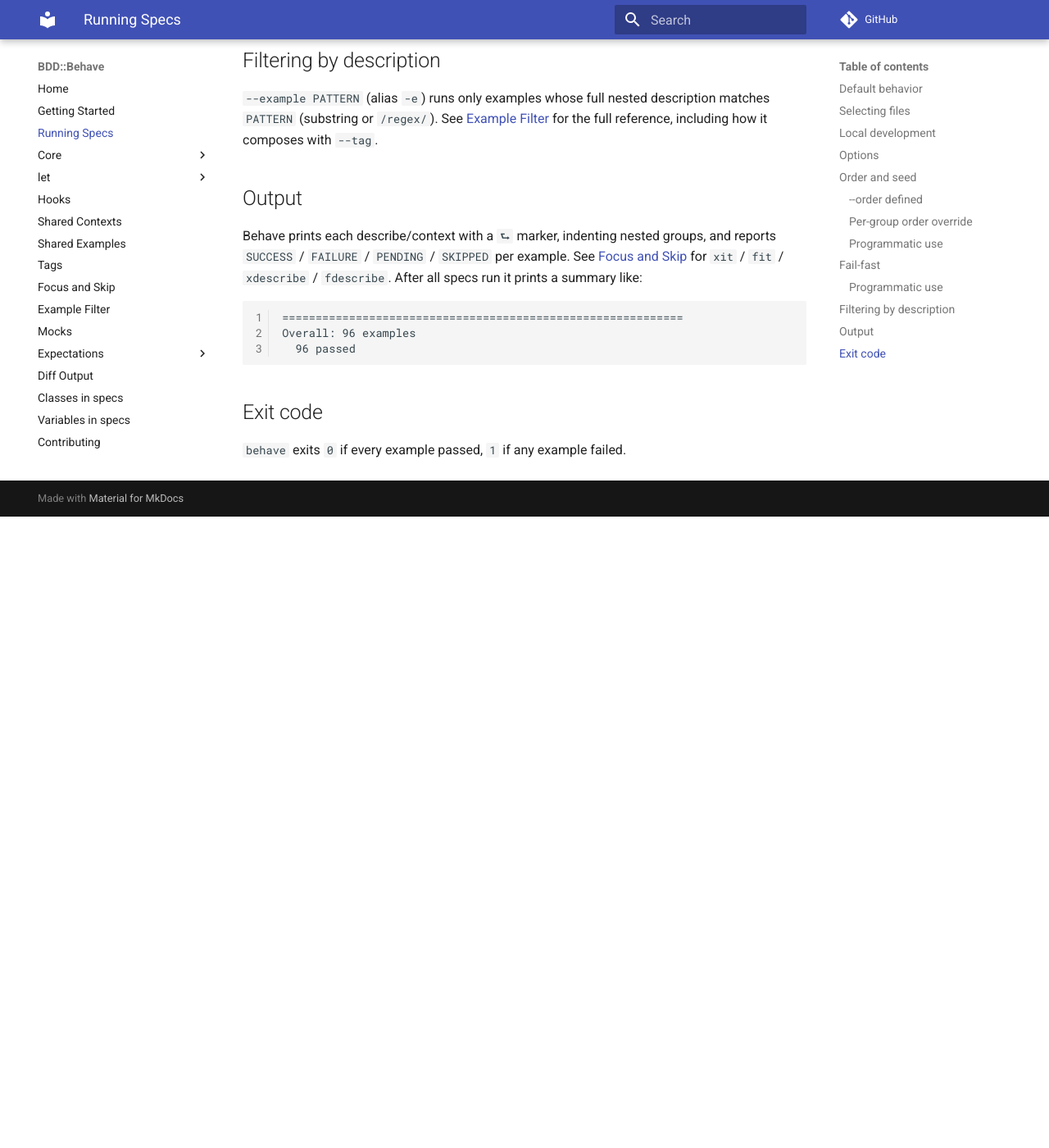
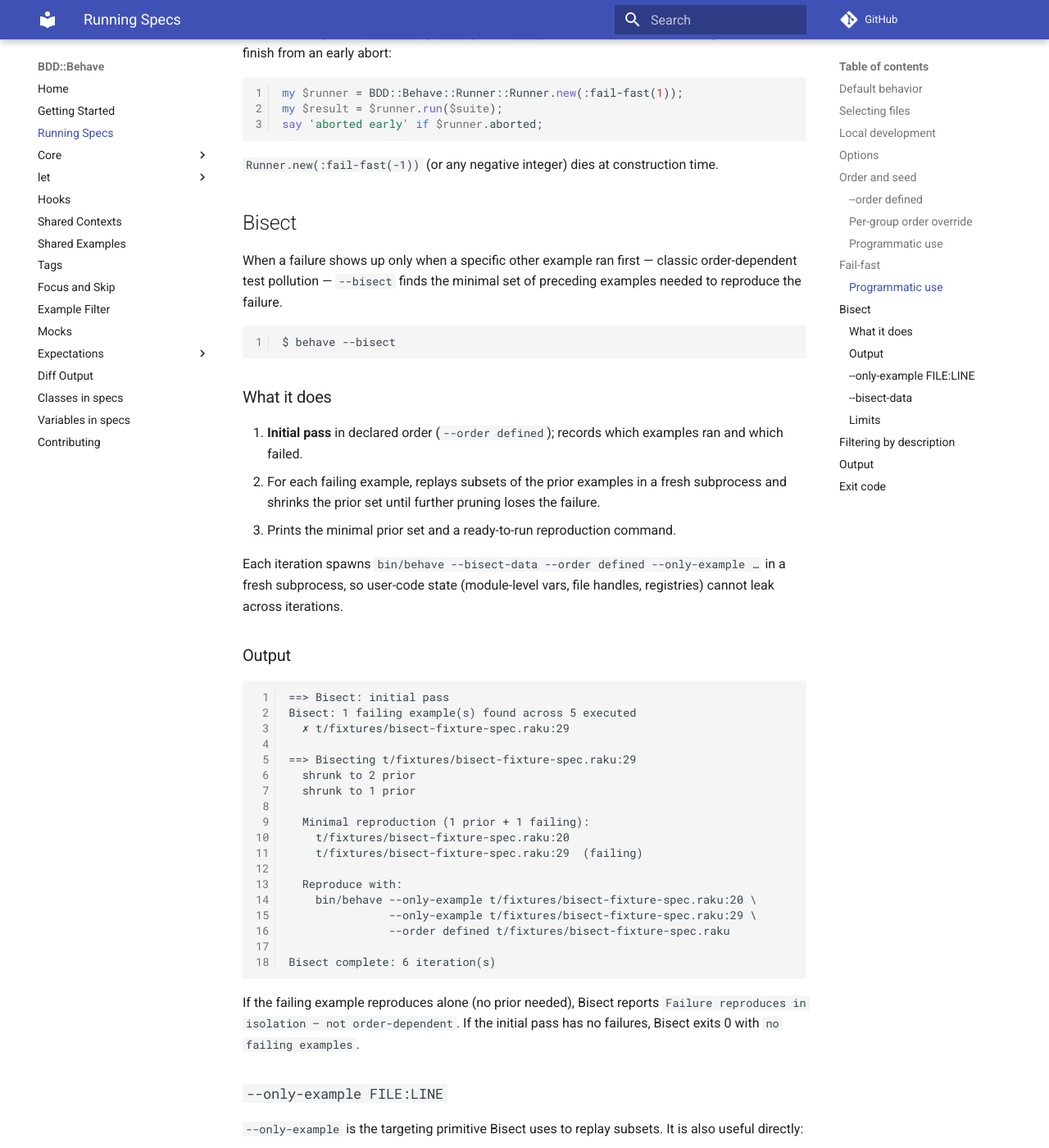
Before and after one commit to gdonald/BDD-Behave, an MkDocs documentation site: the page built from docs-src/docs/running.md, in a window 1280 px wide and 1400 px high, scrolled down 3904 px. Shown: the whole window at 82% size. Built offline with MkDocs 1.6.1 and Material for MkDocs 9.7.7, drawn with Linux system fonts in a browser that asks for light colours; comment, search, counter and statistics services are not loaded; before the commit the page ends 4534 px from its top, so only the background shows below that; some of the changed text lies outside the part shown.

Commit message:
Add bisect for randomly failing specs

````diff
--- a/META6.json
+++ b/META6.json
@@ -11,6 +11,7 @@
   "test-depends": ["Test", "Test::META", "Test::Output"],
   "provides": {
     "BDD::Behave": "lib/BDD/Behave.rakumod",
+    "BDD::Behave::Bisect": "lib/BDD/Behave/Bisect.rakumod",
     "BDD::Behave::Colors": "lib/BDD/Behave/Colors.rakumod",
     "BDD::Behave::DSL": "lib/BDD/Behave/DSL.rakumod",
     "BDD::Behave::Diff": "lib/BDD/Behave/Diff.rakumod",
--- a/docs-src/docs/running.md
+++ b/docs-src/docs/running.md
@@ -42,6 +42,9 @@
 | `--seed N`           | Seed the random-order RNG for reproducible runs. Ignored when `--order=defined`. Auto-generated when omitted and `--order=random`. See [Order and seed](#order-and-seed). |
 | `--fail-fast`        | Stop after the first failed example. Equivalent to `--fail-fast=1`. See [Fail-fast](#fail-fast). |
 | `--fail-fast=N`      | Stop after `N` failed examples (`N` must be a positive integer). See [Fail-fast](#fail-fast). |
+| `--only-example LOC` | Run only examples whose `file:line` matches `LOC` (repeatable; OR semantics). `LOC` is `FILE:LINE` — `FILE` may be absolute, relative, or a basename. See [Bisect](#bisect). |
+| `--bisect`           | Find the minimal set of examples that, run in declared order before each failing example, reproduce the failure. See [Bisect](#bisect). |
+| `--bisect-data`      | Machine-readable output for use by `--bisect`. Suppresses normal output and emits `behave-executed:` / `behave-failed:` lines. See [Bisect](#bisect). |
 
 ## Order and seed
 
@@ -140,6 +143,76 @@
 
 `Runner.new(:fail-fast(-1))` (or any negative integer) dies at construction time.
 
+## Bisect
+
+When a failure shows up only when a specific other example ran first — classic order-dependent test pollution — `--bisect` finds the minimal set of preceding examples needed to reproduce the failure.
+
+```shell
+$ behave --bisect
+```
+
+### What it does
+
+1. **Initial pass** in declared order (`--order defined`); records which examples ran and which failed.
+2. For each failing example, replays subsets of the prior examples in a fresh subprocess and shrinks the prior set until further pruning loses the failure.
+3. Prints the minimal prior set and a ready-to-run reproduction command.
+
+Each iteration spawns `bin/behave --bisect-data --order defined --only-example …` in a fresh subprocess, so user-code state (module-level vars, file handles, registries) cannot leak across iterations.
+
+### Output
+
+```text
+==> Bisect: initial pass
+Bisect: 1 failing example(s) found across 5 executed
+  ✗ t/fixtures/bisect-fixture-spec.raku:29
+
+==> Bisecting t/fixtures/bisect-fixture-spec.raku:29
+  shrunk to 2 prior
+  shrunk to 1 prior
+
+  Minimal reproduction (1 prior + 1 failing):
+    t/fixtures/bisect-fixture-spec.raku:20
+    t/fixtures/bisect-fixture-spec.raku:29  (failing)
+
+  Reproduce with:
+    bin/behave --only-example t/fixtures/bisect-fixture-spec.raku:20 \
+               --only-example t/fixtures/bisect-fixture-spec.raku:29 \
+               --order defined t/fixtures/bisect-fixture-spec.raku
+
+Bisect complete: 6 iteration(s)
+```
+
+If the failing example reproduces alone (no prior needed), Bisect reports `Failure reproduces in isolation — not order-dependent`. If the initial pass has no failures, Bisect exits 0 with `no failing examples`.
+
+### `--only-example FILE:LINE`
+
+`--only-example` is the targeting primitive Bisect uses to replay subsets. It is also useful directly:
+
+```shell
+$ behave --only-example specs/users-spec.raku:42
+$ behave --only-example users-spec.raku:42 specs/users-spec.raku  # basename match
+```
+
+`FILE` matches if any of these hold: exact-string equality with the example's stored path, absolute-path equality, `path/to/file.raku` suffix match, or basename equality. `LINE` must equal the line of the `it` block. Repeating `--only-example` is OR semantics; the runner runs every example matching any pattern.
+
+### `--bisect-data`
+
+Used by `--bisect` for inter-process communication and exposed for editor/tool integrations that want a parseable listing of executed and failed examples:
+
+```text
+behave-executed: specs/users-spec.raku:12
+behave-executed: specs/users-spec.raku:24
+behave-failed: specs/users-spec.raku:24
+```
+
+`--bisect-data` suppresses normal output. It is mutually exclusive with `--bisect`.
+
+### Limits
+
+- Bisect uses `--order defined` for sub-runs. Failures that only reproduce under a specific random `--seed` need to be diagnosed differently — re-run with the failing seed and `--order defined` after locking in the order.
+- Sub-runs use the same `--tag`, `--exclude-tag`, `--example`, and `--aggregate-failures` you passed to `bin/behave --bisect`.
+- The shrink uses binary halving first, then one-at-a-time minimization when halving stalls. Iteration count grows roughly with `log(prior) + minimal-prior-count`.
+
 ## Filtering by description
 
 `--example PATTERN` (alias `-e`) runs only examples whose full nested description matches `PATTERN` (substring or `/regex/`). See [Example Filter](example-filter/example-filter.md) for the full reference, including how it composes with `--tag`.
````
Also changed, not shown: 6 other files.
